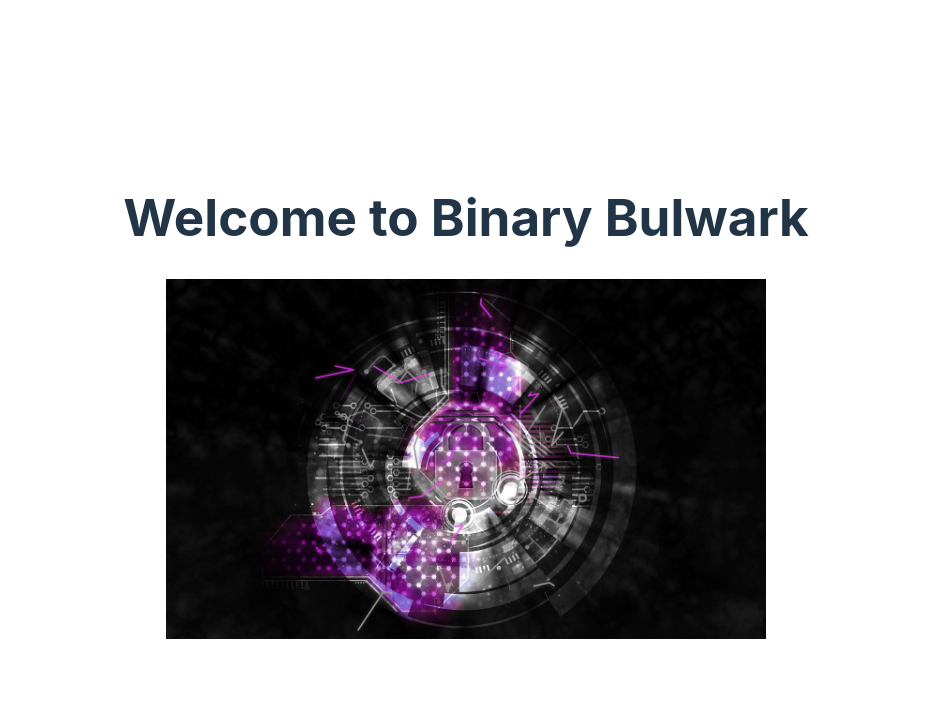
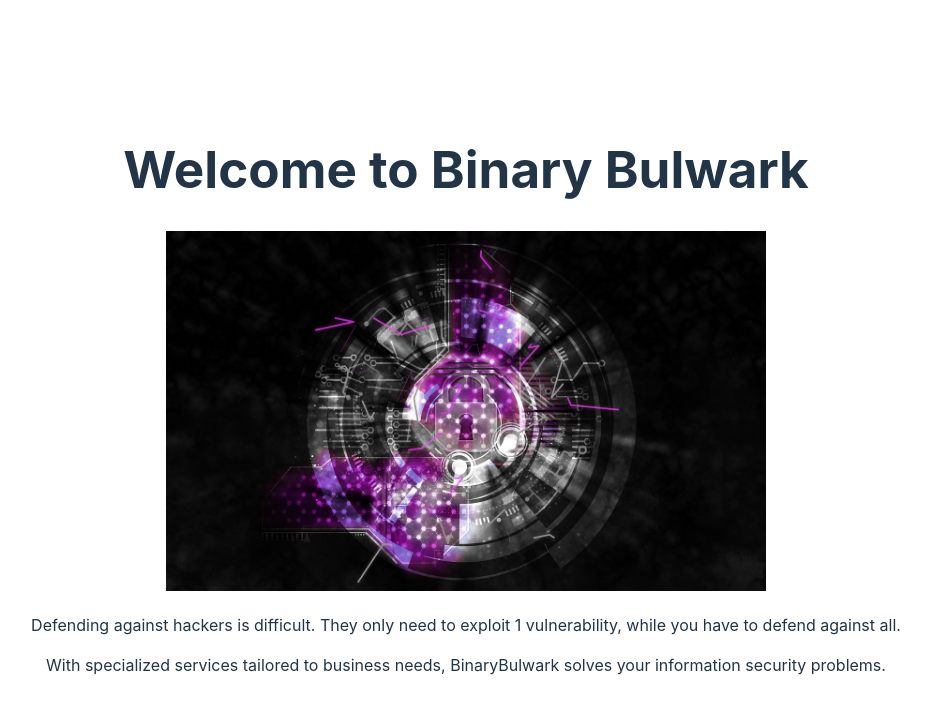
Before and after one commit to ivantko/CapstoneFinal, a React (Vite) app in the folder capstone-final/: page / in a window 1280 px wide. Shown: the top 714 px of the page, without its empty margins (174-1105 px from the left). Built offline with nearby package versions, Linux system fonts and the light colour scheme.

Commit message:
finished home page description and banner for unauthenticated user

```diff
--- a/capstone-final/src/components/Home.jsx
+++ b/capstone-final/src/components/Home.jsx
@@ -5,6 +5,12 @@
         <div>
             <h1>Welcome to Binary Bulwark</h1>
             <img src={home_cyber} />
+            <p> Defending against hackers is difficult. They only need to exploit 1 vulnerability,
+                while you have to defend against all.
+            </p>
+            <p>With specialized services tailored to business needs,
+               BinaryBulwark solves your information security problems.
+            </p>
          </div>
     );
   }
```
